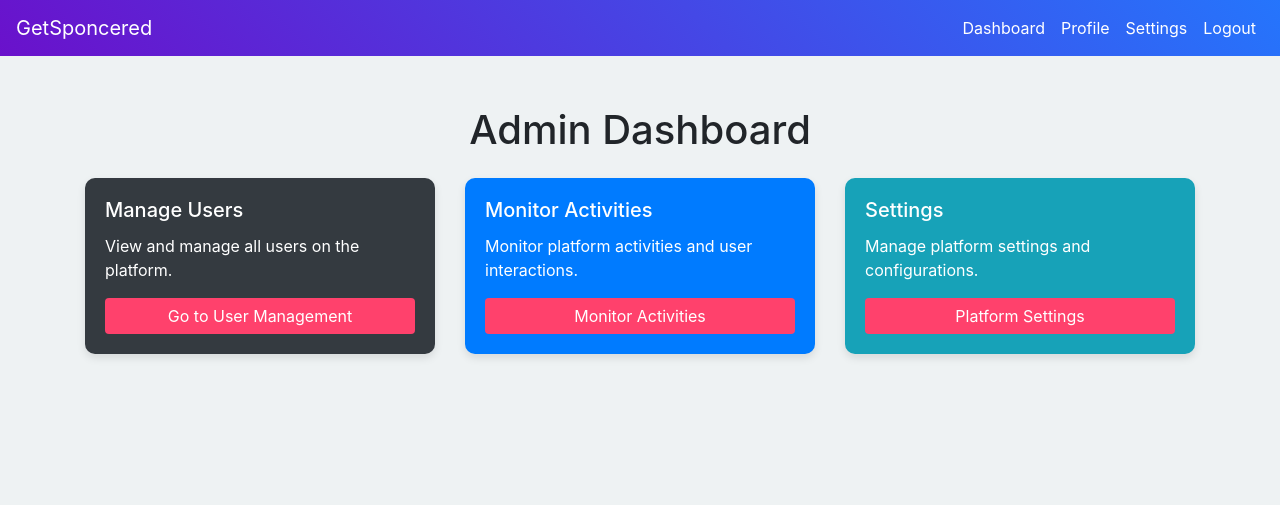
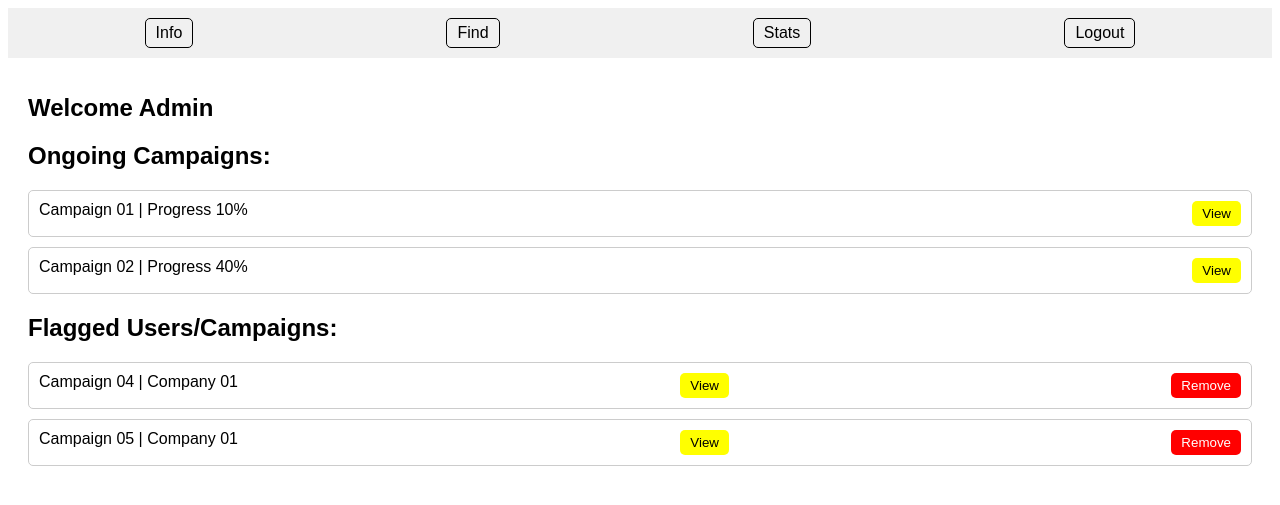
Before and after one commit to prajwalsuryawanshi/Getsponcor, a Flask app: page /admin-dashboard in a window 1280 px wide. Shown: the top 505 px of the page. Run offline with Flask 3, Linux system fonts and the light colour scheme; some libraries are stand-ins or nearby versions.

Commit message:
changed!

```diff
--- a/app.py
+++ b/app.py
@@ -33,7 +33,9 @@ def admindashboard():
 def influencerdashboard():
     return render_template("/influencer/influencer-dashboard.html")
 
-
+@app.route("/search")
+def search():
+    return render_template("/admin/search.html")
 
 if __name__ == '__main__':
     app.run(debug=True)
--- a/templates/admin/admin-dashboard.html
+++ b/templates/admin/admin-dashboard.html
@@ -3,95 +3,146 @@
 <head>
     <meta charset="UTF-8">
     <meta name="viewport" content="width=device-width, initial-scale=1.0">
-    <title>Admin Dashboard - GetSponcered</title>
-    <link href="https://maxcdn.bootstrapcdn.com/bootstrap/4.0.0/css/bootstrap.min.css" rel="stylesheet">
+    <title>Admin's Dashboard</title>
+
+</head>
 <style>
     body {
-            background: #eef2f3;
+        font-family: Arial, sans-serif;
     }
-        .dashboard-container {
-            margin-top: 50px;
+
+    .navbar {
+        background-color: #f0f0f0;
+        padding: 10px;
+        display: flex;
+        justify-content: space-around;
     }
-        .card {
-            margin-bottom: 20px;
+
+    .nav-link {
+        text-decoration: none;
+        color: #000;
+        padding: 5px 10px;
+        border: 1px solid #000;
+        border-radius: 5px;
+    }
+
+    .dashboard {
+        padding: 20px;
+    }
+
+    h1, h2 {
+        font-size: 24px;
+    }
+
+    .campaign, .flagged-item, .result-item {
+        display: flex;
+        justify-content: space-between;
+        margin: 10px 0;
+        padding: 10px;
+        border: 1px solid #ccc;
+        border-radius: 5px;
+    }
+
+    .view-btn, .remove-btn, .flag-btn, .filter-btn {
+        padding: 5px 10px;
         border: none;
-            border-radius: 10px;
-            box-shadow: 0 4px 8px rgba(0, 0, 0, 0.1);
+        border-radius: 5px;
+        cursor: pointer;
     }
-        .navbar {
-            margin-bottom: 30px;
-            background: linear-gradient(45deg, #6a11cb, #2575fc);
+
+    .view-btn {
+        background-color: yellow;
     }
-        .navbar-brand, .nav-link {
-            color: white !important;
+
+    .remove-btn {
+        background-color: red;
+        color: white;
     }
-        .btn-custom {
-            background-color: #ff416c;
-            border: none;
-            color: #fff;
+
+    .flag-btn {
+        background-color: pink;
     }
-        .btn-custom:hover {
-            background-color: #ff4b2b;
+
+    .filter-btn {
+        background-color: lightgray;
     }
-        .card-title {
-            color: #333;
+
+    #search-box {
+        padding: 5px;
+        margin-right: 10px;
     }
+
+    .search-section {
+        margin-top: 20px;
+    }
+
 </style>
-</head>
 <body>
-    <nav class="navbar navbar-expand-lg navbar-light">
-        <a class="navbar-brand" href="#">GetSponcered</a>
-        <button class="navbar-toggler" type="button" data-toggle="collapse" data-target="#navbarNav" aria-controls="navbarNav" aria-expanded="false" aria-label="Toggle navigation">
-            <span class="navbar-toggler-icon"></span>
-        </button>
-        <div class="collapse navbar-collapse" id="navbarNav">
-            <ul class="navbar-nav ml-auto">
-                <li class="nav-item active">
-                    <a class="nav-link" href="#">Dashboard <span class="sr-only">(current)</span></a>
-                </li>
-                <li class="nav-item">
-                    <a class="nav-link" href="#">Profile</a>
-                </li>
-                <li class="nav-item">
-                    <a class="nav-link" href="#">Settings</a>
-                </li>
-                <li class="nav-item">
-                    <a class="nav-link" href="#">Logout</a>
-                </li>
-            </ul>
+    <div class="navbar">
+        <a href="#" class="nav-link">Info</a>
+        <a href="{{ url_for('search') }}" class="nav-link">Find</a>
+        <a href="#" class="nav-link">Stats</a>
+        <a href="#" class="nav-link">Logout</a>
     </div>
-    </nav>
-    <div class="container dashboard-container">
-        <h1 class="text-center">Admin Dashboard</h1>
-        <div class="row mt-4">
-            <div class="col-md-4">
-                <div class="card bg-dark text-white">
-                    <div class="card-body">
-                        <h5 class="card-title text-white">Manage Users</h5>
-                        <p class="card-text">View and manage all users on the platform.</p>
-                        <a href="#" class="btn btn-custom btn-block">Go to User Management</a>
+
+    <div class="dashboard">
+        <h1>Welcome Admin</h1>
+
+        <section class="ongoing-campaigns">
+            <h2>Ongoing Campaigns:</h2>
+            <div class="campaign">
+                <span>Campaign 01 | Progress 10%</span>
+                <button class="view-btn">View</button>
             </div>
+            <div class="campaign">
+                <span>Campaign 02 | Progress 40%</span>
+                <button class="view-btn">View</button>
             </div>
+        </section>
+
+        <section class="flagged-users">
+            <h2>Flagged Users/Campaigns:</h2>
+            <div class="flagged-item">
+                <span>Campaign 04 | Company 01</span>
+                <button class="view-btn">View</button>
+                <button class="remove-btn">Remove</button>
             </div>
-            <div class="col-md-4">
-                <div class="card bg-primary text-white">
-                    <div class="card-body">
-                        <h5 class="card-title text-white">Monitor Activities</h5>
-                        <p class="card-text">Monitor platform activities and user interactions.</p>
-                        <a href="#" class="btn btn-custom btn-block">Monitor Activities</a>
+            <div class="flagged-item">
+                <span>Campaign 05 | Company 01</span>
+                <button class="view-btn">View</button>
+                <button class="remove-btn">Remove</button>
             </div>
+        </section>
     </div>
-            </div>
-            <div class="col-md-4">
-                <div class="card bg-info text-white">
-                    <div class="card-body">
-                        <h5 class="card-title text-white">Settings</h5>
-                        <p class="card-text">Manage platform settings and configurations.</p>
-                        <a href="#" class="btn btn-custom btn-block">Platform Settings</a>
-                    </div>
-                </div>
-            </div>
-        </div>
-    </div>
+
+    <script >document.addEventListener('DOMContentLoaded', () => {
+        const viewButtons = document.querySelectorAll('.view-btn');
+        const removeButtons = document.querySelectorAll('.remove-btn');
+        const flagButtons = document.querySelectorAll('.flag-btn');
+        const filterButton = document.querySelector('.filter-btn');
+
+        viewButtons.forEach(button => {
+            button.addEventListener('click', () => {
+                console.log('View button clicked');
+            });
+        });
+
+        removeButtons.forEach(button => {
+            button.addEventListener('click', () => {
+                console.log('Remove button clicked');
+            });
+        });
+
+        flagButtons.forEach(button => {
+            button.addEventListener('click', () => {
+                console.log('Flag button clicked');
+            });
+        });
+
+        filterButton.addEventListener('click', () => {
+            console.log('Filter button clicked');
+        });
+    });
+    </script>
 </body>
 </html>
--- a/templates/admin/admin-login.html
+++ b/templates/admin/admin-login.html
@@ -3,7 +3,7 @@
 <head>
     <meta charset="UTF-8">
     <meta name="viewport" content="width=device-width, initial-scale=1.0">
-    <title>Login - GetSponcered</title>
+    <title>Login - GetSponsored</title>
     <link href="https://maxcdn.bootstrapcdn.com/bootstrap/4.0.0/css/bootstrap.min.css" rel="stylesheet">
     <style>
         body {
@@ -36,7 +36,7 @@
 </head>
 <body>
     <div class="login-container">
-        <h2 class="text-center">Login to GetSponcered</h2>
+        <h2 class="text-center">Login to GetSponsored</h2>
         <form>
             <div class="form-group">
                 <label for="email">Email address</label>
--- a/templates/influencer/influencer-dashboard.html
+++ b/templates/influencer/influencer-dashboard.html
@@ -3,7 +3,7 @@
 <head>
     <meta charset="UTF-8">
     <meta name="viewport" content="width=device-width, initial-scale=1.0">
-    <title>Influencer Dashboard - GetSponcered</title>
+    <title>Influencer Dashboard - GetSponsored</title>
     <link href="https://maxcdn.bootstrapcdn.com/bootstrap/4.0.0/css/bootstrap.min.css" rel="stylesheet">
     <style>
         body {
@@ -40,7 +40,7 @@
 </head>
 <body>
     <nav class="navbar navbar-expand-lg navbar-light">
-        <a class="navbar-brand" href="#">GetSponcered</a>
+        <a class="navbar-brand" href="#">GetSponsored</a>
         <button class="navbar-toggler" type="button" data-toggle="collapse" data-target="#navbarNav" aria-controls="navbarNav" aria-expanded="false" aria-label="Toggle navigation">
             <span class="navbar-toggler-icon"></span>
         </button>
--- a/templates/influencer/influencer-signup.html
+++ b/templates/influencer/influencer-signup.html
@@ -3,7 +3,7 @@
 <head>
     <meta charset="UTF-8">
     <meta name="viewport" content="width=device-width, initial-scale=1.0">
-    <title>Signup - GetSponcered</title>
+    <title>Signup - GetSponsored</title>
     <link href="https://maxcdn.bootstrapcdn.com/bootstrap/4.0.0/css/bootstrap.min.css" rel="stylesheet">
     <style>
         body {
@@ -36,7 +36,7 @@
 </head>
 <body>
     <div class="signup-container">
-        <h2 class="text-center">Signup for GetSponcered</h2>
+        <h2 class="text-center">Signup for GetSponsored</h2>
         <form>
             <div class="form-group">
                 <label for="username">Username</label>
```
Also changed, not shown: templates/admin/search.html (added, +149 -0 lines), templates/index.html (+19 -8 lines). Lines whose indentation alone changed are shown as unchanged.
